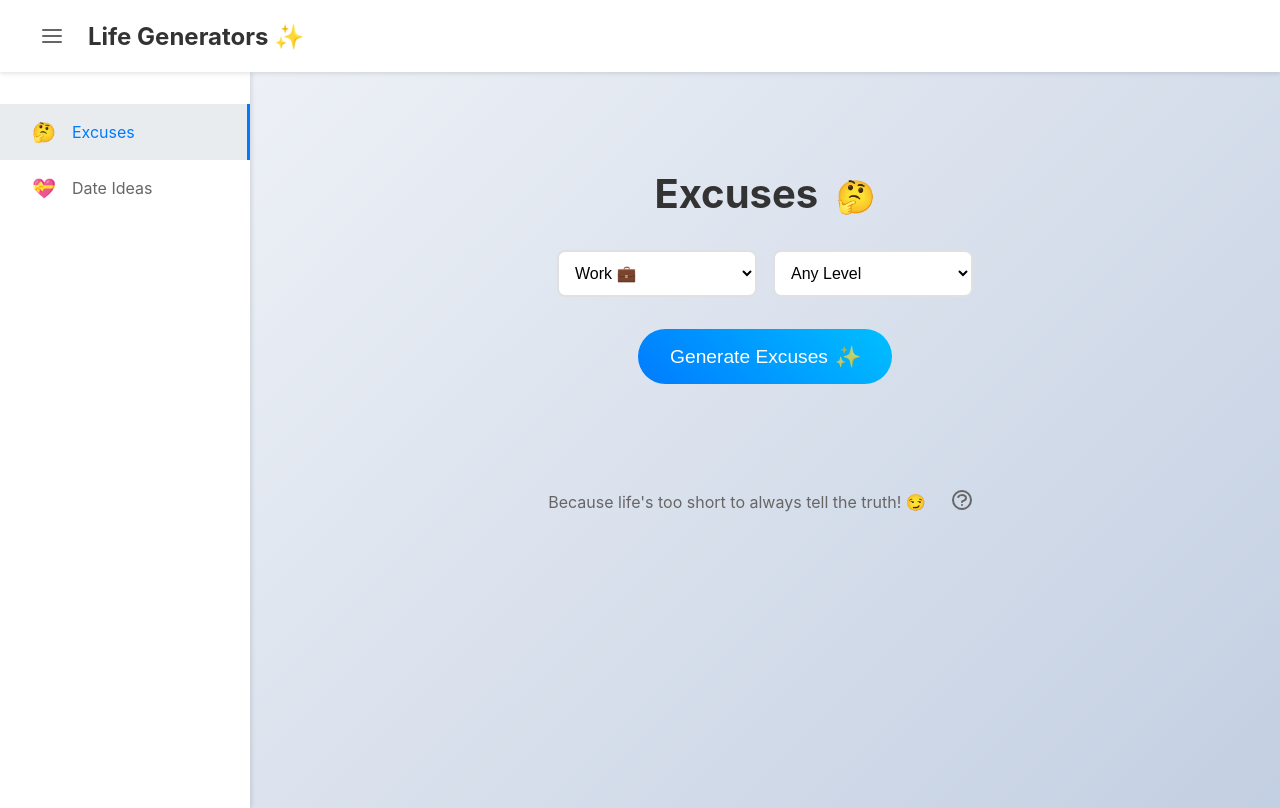
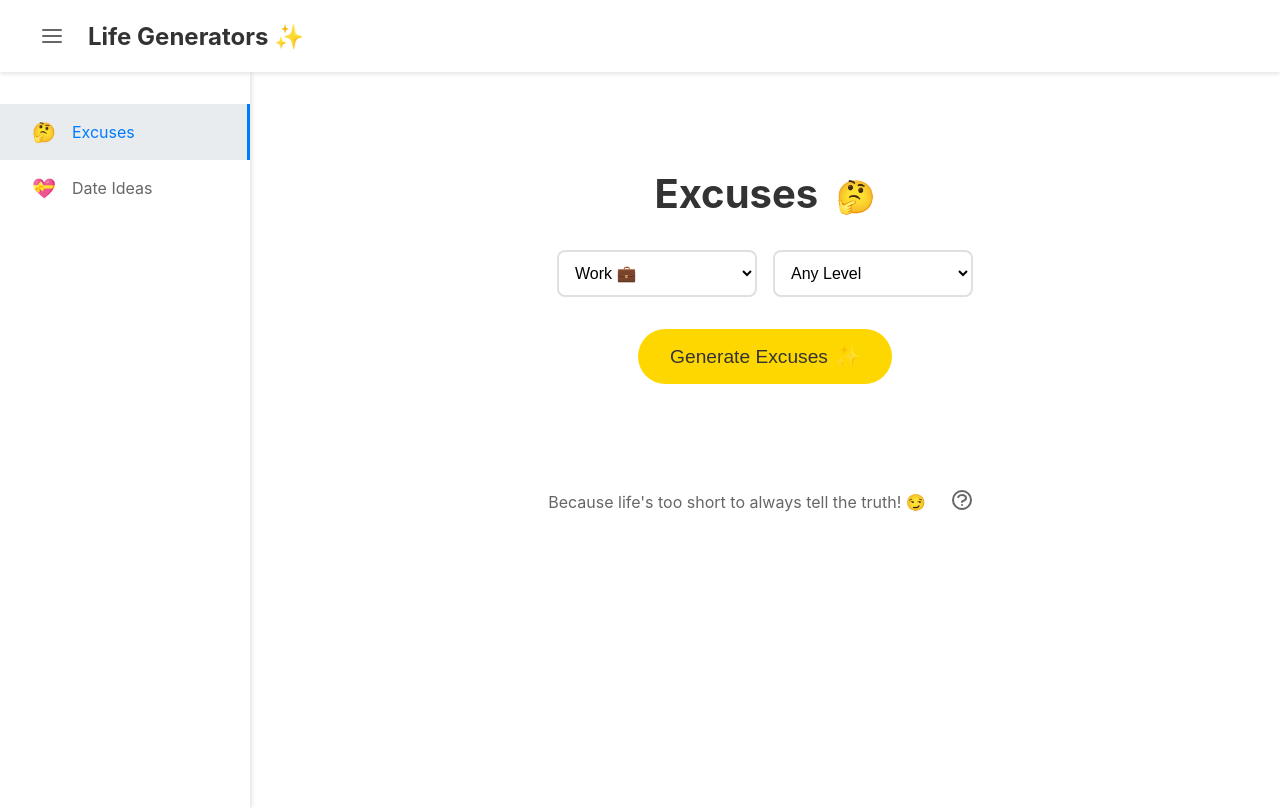
Before and after one commit to itainatural/excuse-machine, a React (Create React App) app: page / in a window 1280 px wide. Built offline with nearby package versions, Linux system fonts and the light colour scheme.

Commit message:
Update styling to match design (yellow button, white background)

```diff
--- a/src/App.css
+++ b/src/App.css
@@ -1,6 +1,6 @@
 .App {
   min-height: 100vh;
-  background: linear-gradient(135deg, #f5f7fa 0%, #c3cfe2 100%);
+  background: white;
 }
 
 .navbar {
--- a/src/components/Generator.css
+++ b/src/components/Generator.css
@@ -51,8 +51,8 @@ select:focus {
 }
 
 .generate-button {
-  background: linear-gradient(45deg, #007bff, #00bfff);
-  color: white;
+  background: #ffd700;
+  color: #333;
   border: none;
   padding: 1rem 2rem;
   font-size: 1.2rem;
@@ -62,6 +62,7 @@ select:focus {
   margin-bottom: 2rem;
   position: relative;
   overflow: hidden;
+  font-weight: 500;
 }
 
 .generate-button:hover {
```
